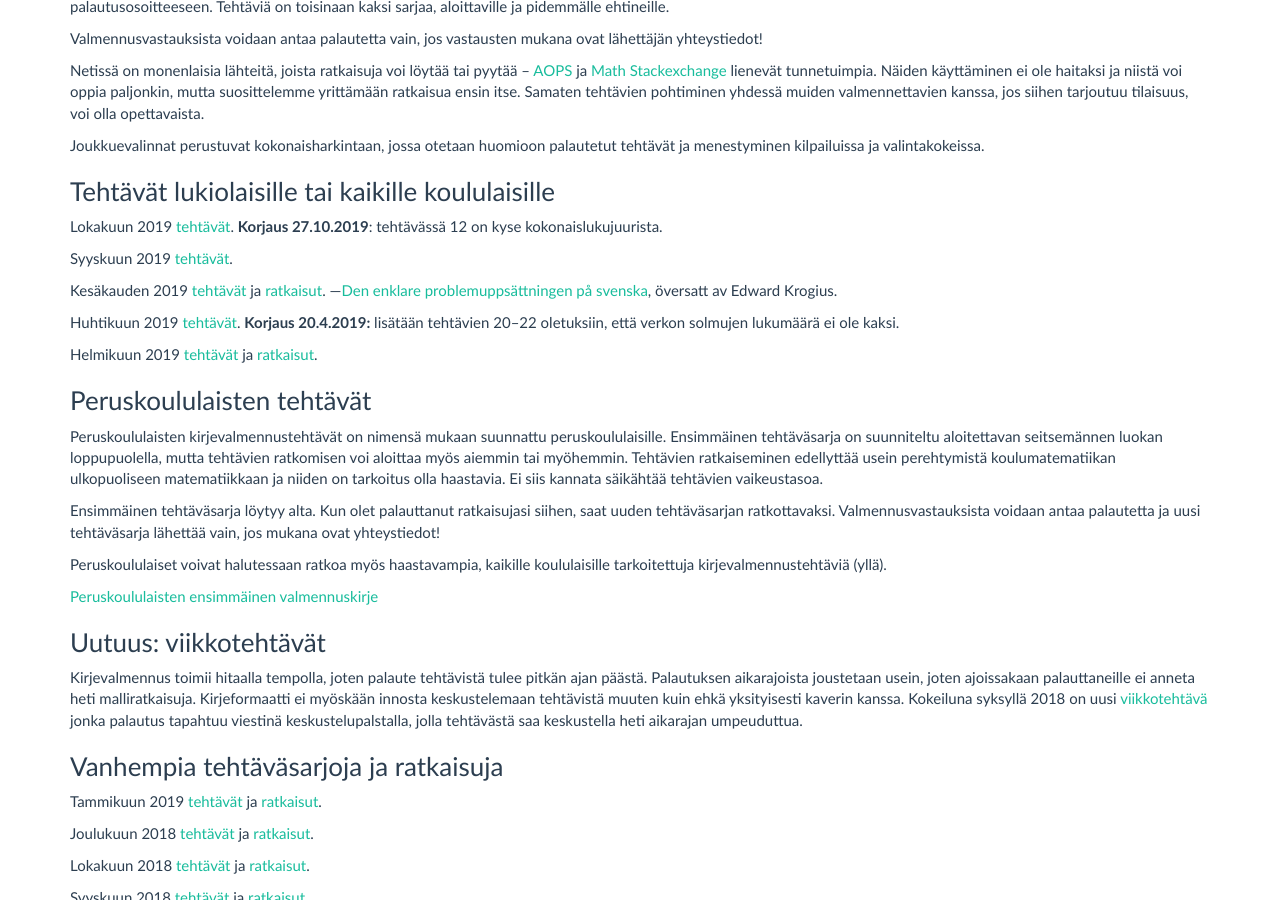
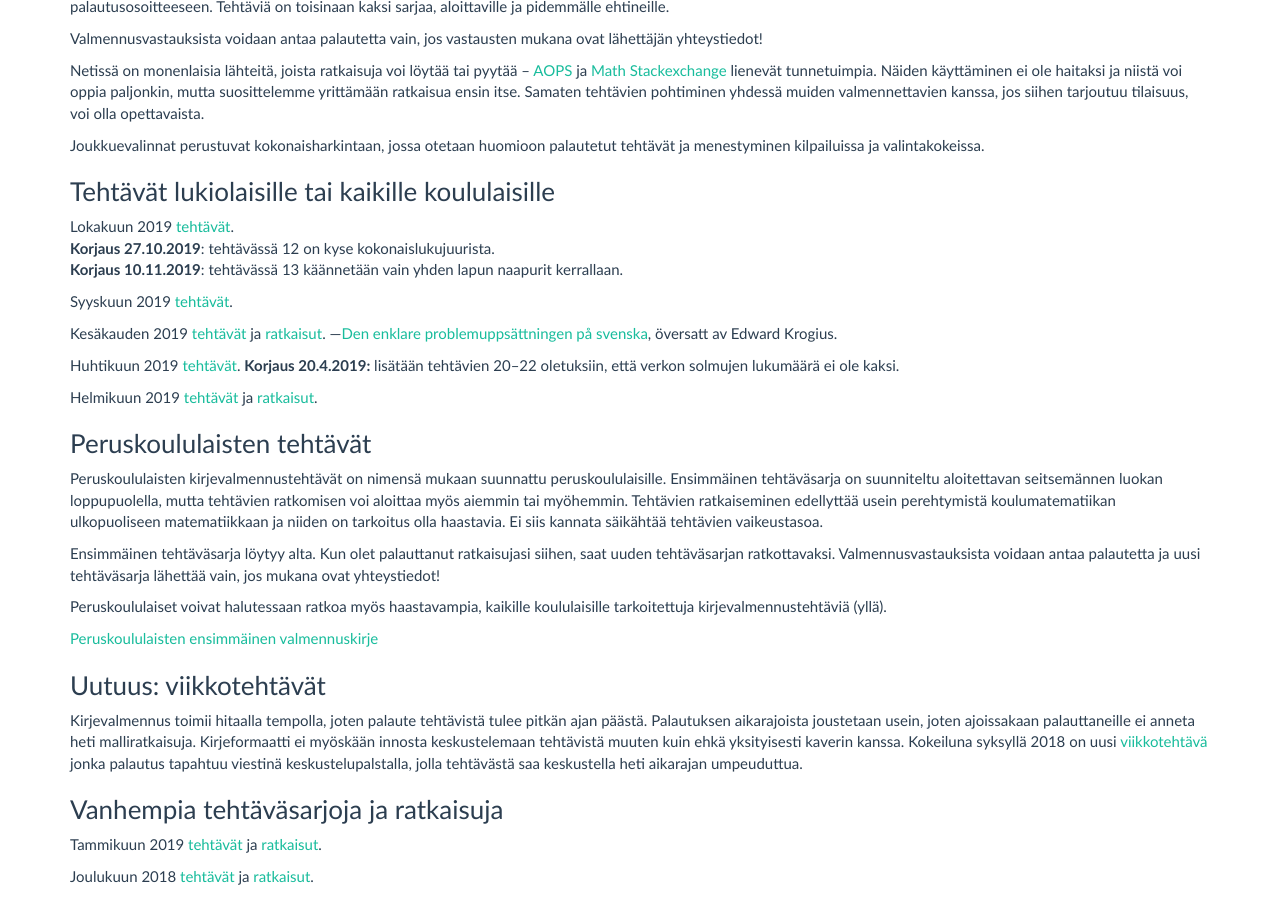
Before and after one commit to matematiikkakilpailut/matematiikkakilpailut.github.io, a Jekyll site: the page built from valmennus/index.md, in a window 1280 px wide and 900 px high, scrolled down 456 px. Built offline with Jekyll 4.4.1, drawn with Linux system fonts in a browser that asks for light colours.

Commit message:
Korjaus valmennuskirjeeseen

```diff
--- a/valmennus/index.md
+++ b/valmennus/index.md
@@ -38,8 +38,9 @@ valintakokeissa.
 
 ### Tehtävät lukiolaisille tai kaikille koululaisille
 
-Lokakuun 2019 [tehtävät](2019/kirje_2019_10.pdf).
-**Korjaus 27.10.2019**: tehtävässä 12 on kyse kokonaislukujuurista.
+Lokakuun 2019 [tehtävät](2019/kirje_2019_10.pdf).<br>
+**Korjaus 27.10.2019**: tehtävässä 12 on kyse kokonaislukujuurista.<br>
+**Korjaus 10.11.2019**: tehtävässä 13 käännetään vain yhden lapun naapurit kerrallaan.
 
 Syyskuun 2019 [tehtävät](2019/kirje_2019_09.pdf).
 
```
